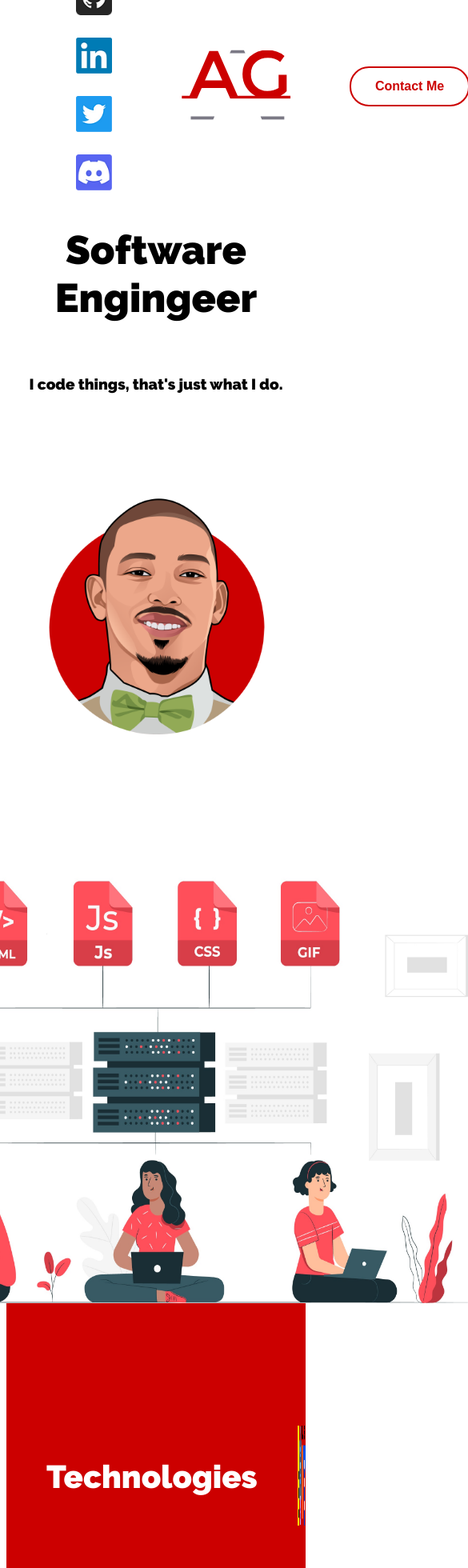
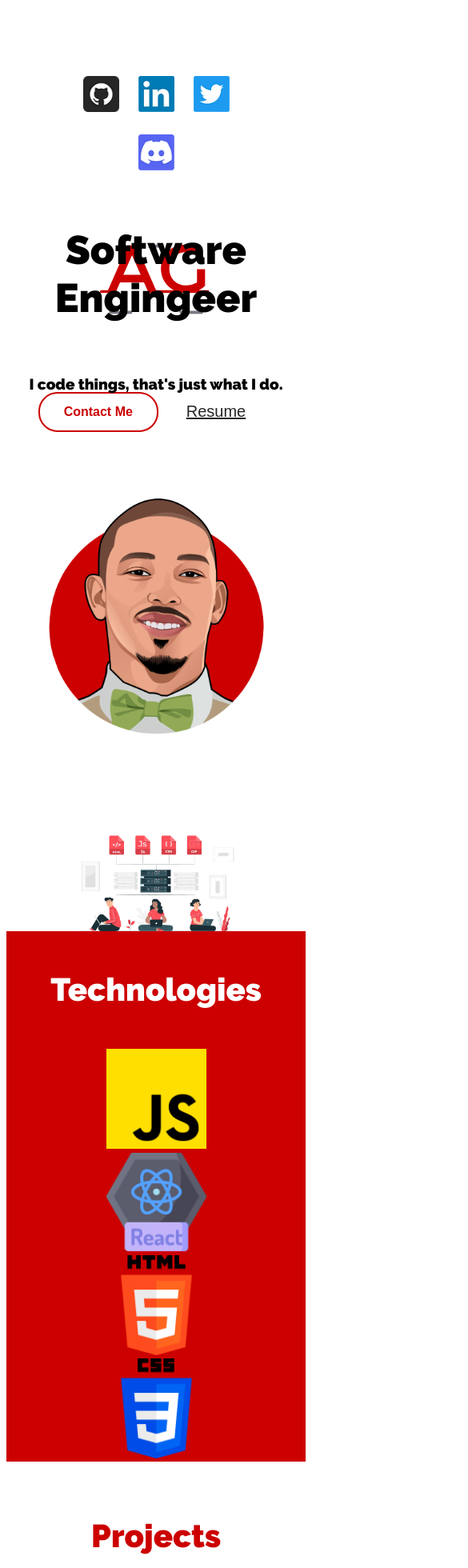
Before and after one commit to antwoinegriggs/React-Portfolio, a React (Create React App) app in the folder portfolio-app/: page / in a window 390 px wide. Shown: the top 1960 px of the page at 80% size, 585 px wide, since content can reach past the window. Built offline with nearby package versions, Linux system fonts and the light colour scheme.

Commit message:
add gh deploy

```diff
--- a/portfolio-app/package.json
+++ b/portfolio-app/package.json
@@ -1,5 +1,4 @@
 {
-  "homepage": "https://antwoinegriggs.github.io/React-Portfolio",
   "name": "portfolio-app",
   "version": "0.1.0",
   "private": true,
@@ -16,6 +15,7 @@
     "web-vitals": "^2.1.4",
     "yup": "^0.32.11"
   },
+  "homepage": "https://antwoinegriggs.github.io/React-Portfolio/",
   "scripts": {
     "predeploy": "npm run build",
     "deploy": "gh-pages -d build",
--- a/portfolio-app/src/App.js
+++ b/portfolio-app/src/App.js
@@ -1,17 +1,24 @@
 import React from "react";
-import { BrowserRouter as Router, Switch, Route } from "react-router-dom";
+import {
+  BrowserRouter as Router,
+  Switch,
+  Route,
+  HashRouter,
+} from "react-router-dom";
 import Home from "./components/routes/home.js";
 import Contact from "./components/routes/contact.js";
 
 function App() {
   return (
     <div className="App">
+      <HashRouter>
         <Router>
           <Switch>
             <Route exact path="/" component={Home} />
             <Route path="/contact" component={Contact} />
           </Switch>
         </Router>
+      </HashRouter>
     </div>
   );
 }
--- a/portfolio-app/src/components/header/header.js
+++ b/portfolio-app/src/components/header/header.js
@@ -4,13 +4,19 @@ import SocialBar from "./SocialBar";
 import Logo from "./images/logo";
 import React from "react";
 
+function LogoLink() {
+  return (
+    <NavLink to="/">
+      <Logo />
+    </NavLink>
+  );
+}
+
 export default function Header() {
   return (
     <React.Fragment>
       <SocialBar />
-      <NavLink to="/">
-        <Logo />
-      </NavLink>
+      <LogoLink />
       <NavBar />
     </React.Fragment>
   );
--- a/portfolio-app/src/components/main/index.css
+++ b/portfolio-app/src/components/main/index.css
@@ -35,8 +35,10 @@
 }
 
 #sde-photo {
-  width: 900px;
-  height: 600px;
+  max-width: 60%;
+  max-height: 40%;
+  width: 60%;
+  height: 40%;
   margin-top: 75px;
   margin-bottom: -0.01rem;
 }
@@ -212,3 +214,22 @@
 #tech-images-container img:hover {
   transform: scale(1.5);
 }
+
+@media (max-width: 550px) {
+  #project-container {
+    flex-direction: column;
+  }
+
+  #technology {
+    flex-direction: column;
+    height: 100%;
+  }
+  #face-logo {
+    height: 100%;
+    width: 100%;
+  }
+
+  #tech-images-container {
+    flex-direction: column;
+  }
+}
--- a/portfolio-app/src/components/routes/home.css
+++ b/portfolio-app/src/components/routes/home.css
@@ -10,10 +10,15 @@
   flex-direction: row;
   align-items: center;
   justify-content: space-between;
-  /* font-size: calc(10px + 2vmin); */
   color: red;
 }
 
 body {
   font-family: "ralewayblack", Arial, sans-serif;
 }
+
+@media (max-width: 550px) {
+  .home-header {
+    flex-direction: column;
+  }
+}
```
Also changed, not shown: portfolio-app/src/components/header/HeaderLayout.js (added, +25 -0 lines). Lines whose indentation alone changed are shown as unchanged.
